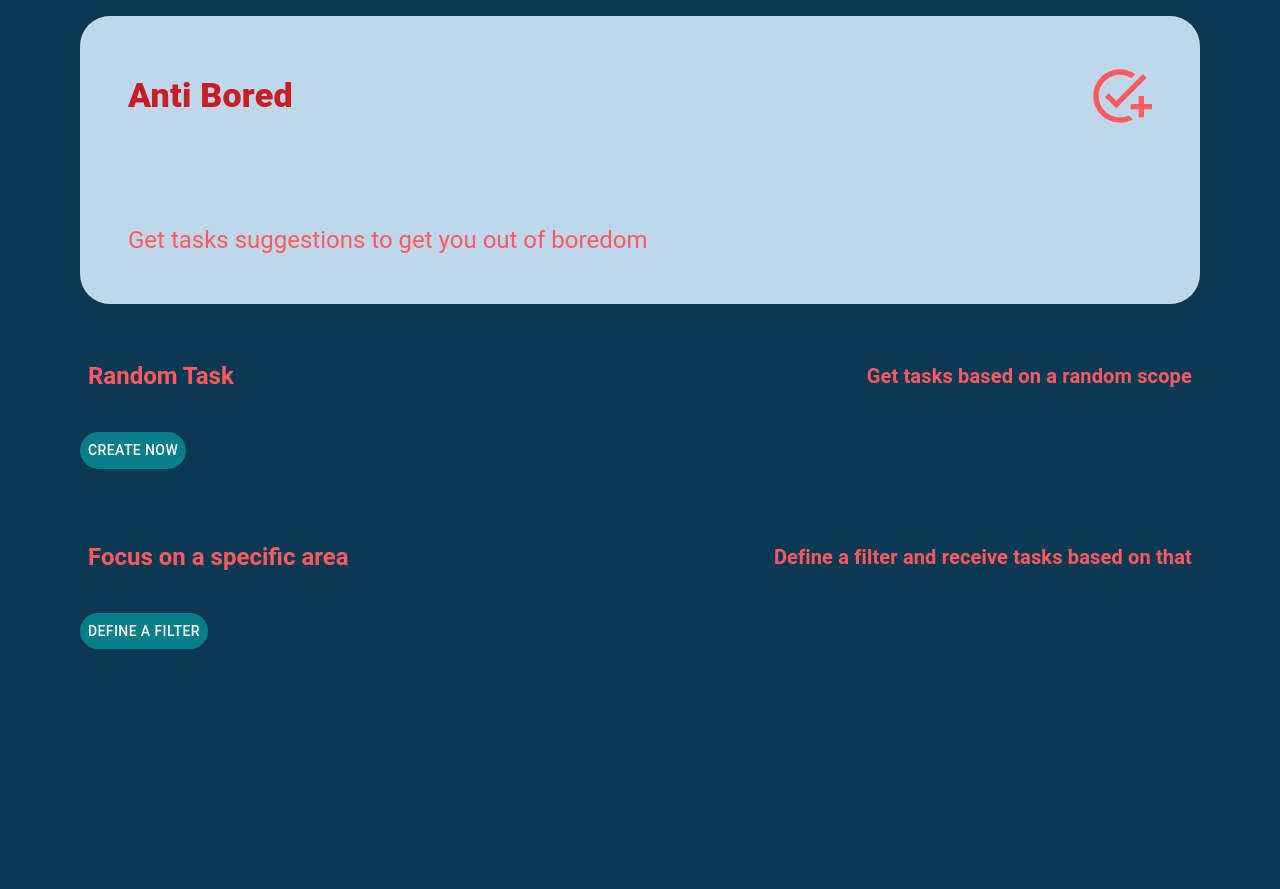
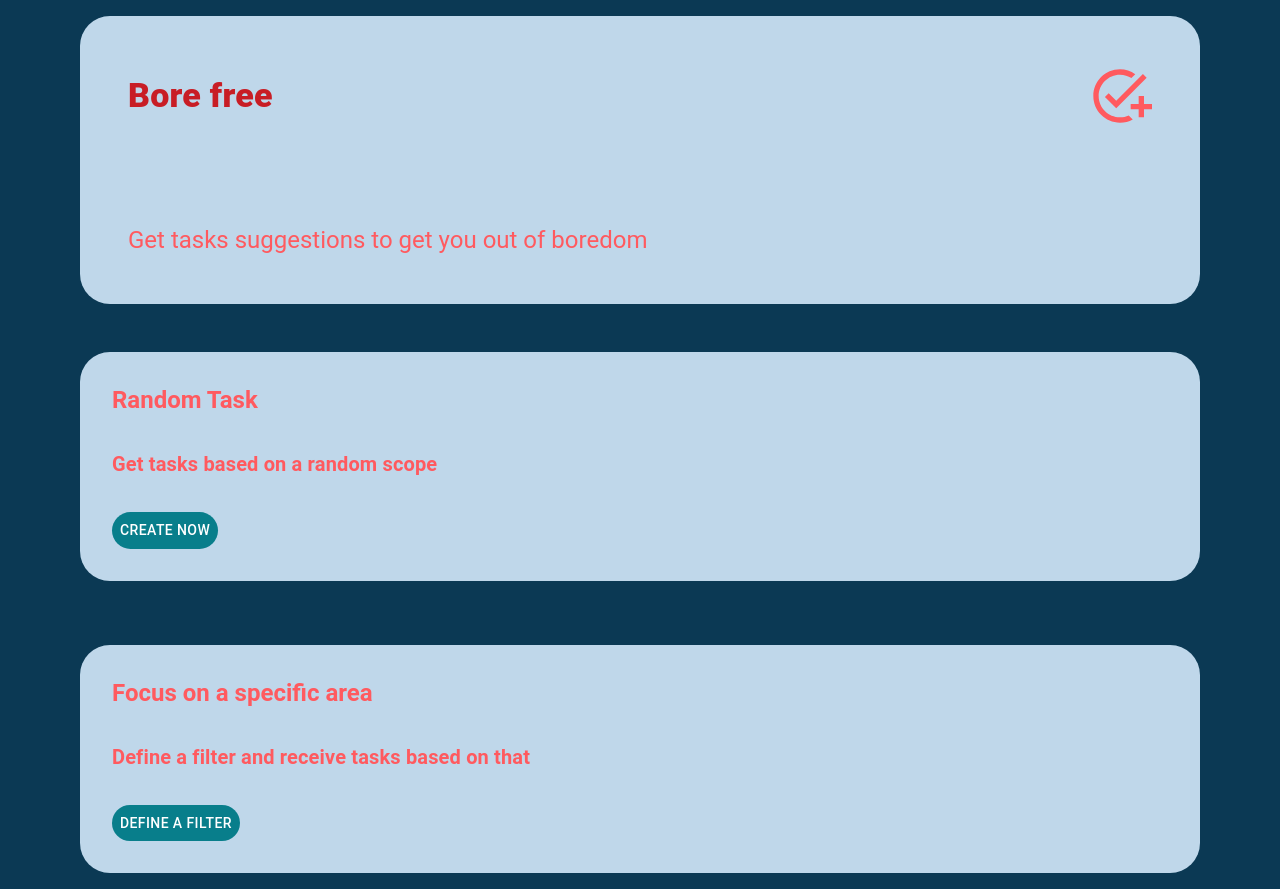
Before and after one commit to Paulo-Augusto12/anti-boredom-app, a React (Vite) app: page / in a window 1280 px wide. Before the commit the page ends 800 px from the top, so only its background shows below. Built offline with nearby package versions, Linux system fonts and the light colour scheme.

Commit message:
feat: feitas pequenas estilizações de página

```diff
--- a/package.json
+++ b/package.json
@@ -4,7 +4,7 @@
   "version": "0.0.0",
   "type": "module",
   "scripts": {
-    "dev": "vite",
+    "dev": "prettier --write src . && vite",
     "build": "tsc && vite build",
     "preview": "vite preview",
     "format": "prettier --write src ."
--- a/src/ui/components/ActivityCard/index.tsx
+++ b/src/ui/components/ActivityCard/index.tsx
@@ -31,7 +31,8 @@ export function ActivityCard({
       </Typography>
       <Typography variant="h5" sx={{ color: "#087E8B" }}>
         <li>
-          This activity can be done with up to {participants} participants
+          This activity can be carried out with up to {participants}{" "}
+          participants
         </li>
       </Typography>
       {link.trim().length ? (
@@ -53,15 +54,17 @@ export function ActivityCard({
           flexDirection: "column",
           alignItems: "flex-end",
           gap: "2rem",
+          // backgroundColor:"#FF5A5F"
         }}
       >
         <Typography variant={"h6"} sx={{ color: "#087E8B" }}>
-          Didn't like it ? generate another task
+          Didn't like it ? you can generate another task
         </Typography>
         <Button
           sx={{
             borderRadius: "20px",
-            backgroundColor: "#087E8B",
+            backgroundColor: "#0B3954",
+            "&:hover": { backgroundColor: "#087E8B" },
             color: "#FFFF",
           }}
           onClick={() => {
@@ -76,7 +79,8 @@ export function ActivityCard({
         <Button
           sx={{
             borderRadius: "20px",
-            backgroundColor: "#087E8B",
+            backgroundColor: "#0B3954",
+            "&:hover": { backgroundColor: "#087E8B" },
             color: "#FFFF",
           }}
           onClick={() => {
--- a/src/ui/components/OptionLinks/index.tsx
+++ b/src/ui/components/OptionLinks/index.tsx
@@ -17,10 +17,11 @@ export function OptionLinks({
       <Box
         sx={{
           display: "flex",
-          flexDirection: "row",
-          justifyContent: "space-between",
-          width: "100%",
-          p: 1,
+          flexDirection: "column",
+          gap: "2rem",
+          p: 4,
+          backgroundColor: "#BFD7EA",
+          borderRadius: "30px",
         }}
       >
         <Typography
@@ -33,7 +34,6 @@ export function OptionLinks({
         <Typography variant={"h6"} sx={{ color: "#FF5A5F", fontWeight: 600 }}>
           {description}
         </Typography>
-      </Box>
         <Box>
           <Button
             sx={{
@@ -49,5 +49,6 @@ export function OptionLinks({
           </Button>
         </Box>
       </Box>
+    </Box>
   );
 }
--- a/src/ui/pages/HomePage/index.tsx
+++ b/src/ui/pages/HomePage/index.tsx
@@ -27,7 +27,7 @@ export function HomePage() {
             }}
           >
             <Typography variant="h4" sx={{ color: "#C81D25", fontWeight: 800 }}>
-              Anti Bored
+              Bore free
             </Typography>
             <MdAddTask size={64} color={"#FF5A5F"} />
           </Box>
```
Also changed, not shown: src/ui/assets/site.webmanifest. Lines whose indentation alone changed are shown as unchanged.
